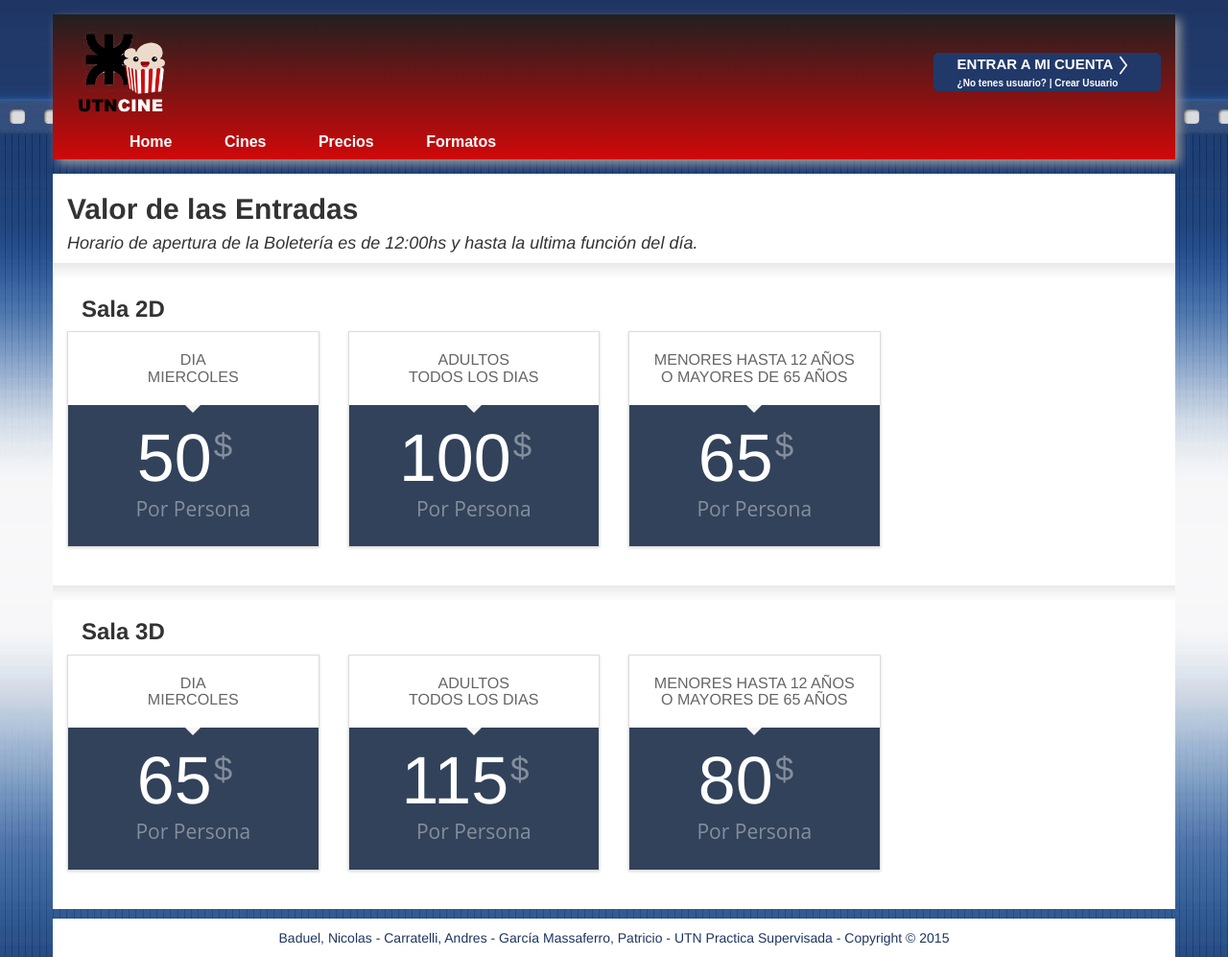
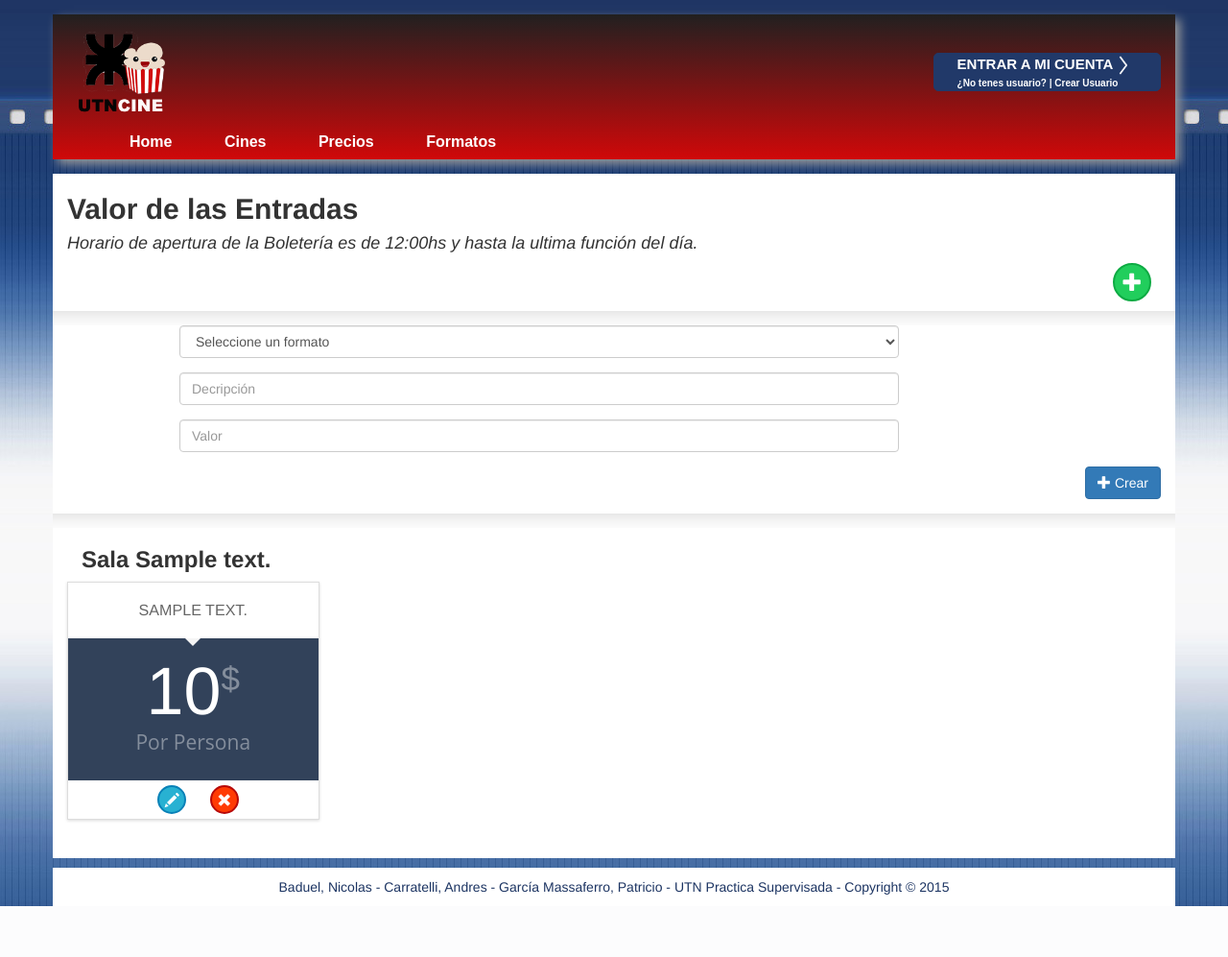
Before and after one commit to cineutn/cineUTN, a PHP site: page /precios.php in a window 1280 px wide. Shown: the whole page at 96% size. After the commit the page ends 944 px from the top, so only its background shows below. Run offline with PHP 8.4, Linux system fonts and the light colour scheme; tables that the repository leaves empty or names only in its code hold one stand-in row (values such as "Sample post").

Commit message:
ABM Precios
subo el abm de precios que hice hoy

```diff
--- /dev/null
+++ b/actions/actionPrecios.php
@@ -0,0 +1,129 @@
+<?php
+
+require("../utils/request.php");
+
+function redirect($url){
+   header('Location: ' . $url, true, 303);
+   die();
+}
+
+function sendResponse($response){
+    echo json_encode($response);
+}
+
+function nuevoPrecio($request){
+    require("../models/precios.php");
+    $c = new Precios();
+    $precio = array();
+    $precio["idPrecio"] = $request->idPrecio;
+    $precio["idFormato"] = $request->idFormato;
+    $precio["descripcionPrecio"] = $request->descripcionPrecio;
+    $precio["valorPrecio"] = $request->valorPrecio;
+    if($nuevo = $c->createPrecio($precio)){
+        sendResponse(array(
+            "error" => false,
+            "mensaje" => "Precio creado con exito. ",
+            "data" => $nuevo
+        ));
+    }else{
+        sendResponse(array(
+            "error" => true,
+            "mensaje" => "Error al crear el Precio"
+        ));
+    }
+}
+
+function modificarPrecio($request){
+    require("../models/precios.php");
+    $c = new Precios();
+    $precio = array();
+    $precio["idPrecio"] = $request->idPrecio;
+    $precio["idFormato"] = $request->idFormato;
+    $precio["descripcionPrecio"] = $request->descripcionPrecio;
+    $precio["valorPrecio"] = $request->valorPrecio;
+    if($c->updatePrecio($precio)){
+        sendResponse(array(
+            "error" => false,
+            "mensaje" => "precio actualizado con exito. "
+        ));
+    }else{
+        sendResponse(array(
+            "error" => true,
+            "mensaje" => "Error ..."
+        ));
+    }
+}
+
+function eliminarPrecio($request){
+    require("../models/precios.php");
+    $c = new Precios();
+    $precioId = $request->id;
+    if($c->removePrecio($precioId)){
+        sendResponse(array(
+            "error" => false,
+            "mensaje" => "precio eliminado"
+        ));
+    }else{
+        sendResponse(array(
+            "error" => true,
+            "mensaje" => "Error ..."
+        ));
+    }
+}
+
+function obtenerPrecios($request){
+    require("../models/precios.php");
+    $c = new Precios();
+    if($precios = $c->getPrecios()){
+        sendResponse(array(
+            "error" => false,
+            "mensaje" => "",
+            "data" => $precios
+        ));
+    }else{
+        sendResponse(array(
+            "error" => true,
+            "mensaje" => "Error al obtener precios. "
+        ));
+    }
+}
+
+function obtenerFormatos($request){
+    require("../models/precios.php");
+    $c = new Precios();
+    if($formatos = $c->getFormatos()){
+        sendResponse(array(
+            "error" => false,
+            "mensaje" => "",
+            "data" => $formatos
+        ));
+    }else{
+        sendResponse(array(
+            "error" => true,
+            "mensaje" => "Error al obtener precios. "
+        ));
+    }
+}
+
+$request = new Request();
+$action = $request->action;
+switch($action){
+    case "nuevo":
+        nuevoPrecio($request);
+        break;
+    case "modificar":
+        modificarPrecio($request);
+        break;
+    case "eliminar":
+        eliminarPrecio($request);
+        break;
+    case "obtener":
+        obtenerPrecios($request);
+        break;
+    case "obtenerFormatos":
+        obtenerFormatos($request);
+        break;
+    default:
+        obtenerPrecios($request);
+        break;
+}
--- a/assets/css/precios.css
+++ b/assets/css/precios.css
@@ -85,7 +85,7 @@
     position: relative;
     line-height: 1em;
     opacity: .4;
-    left: -0.5em;
+    /*left: -0.5em;*/
 }
 
 .detalle-texto{
@@ -102,3 +102,70 @@
 	background: url(../img/billboard-shadow.png) repeat-x left top;
     padding-top: 15px;
 }
+
+.addPrecio{
+    margin-right: 25px;
+    margin-bottom: 10px;
+    background-color: #21CE5C;
+    color: white;
+    width: 40px;
+    height: 40px;
+    text-align: center;
+    border-radius: 20px;
+    border: #0DAB43 2px solid;
+    cursor: pointer;
+}
+
+.addPrecio span{
+    margin-top: 6px;
+    margin-left: 1px;
+    font-size: 20px;
+}
+
+.updatePrecio{
+    margin-left: 10px;
+    margin-top: 5px;
+    margin-bottom: 5px;
+    background-color: #28B1D2;
+    border: #0981B7 2px solid;
+    color: white;
+    width: 30px;
+    height: 30px;
+    text-align: center;
+    border-radius: 20px;
+    cursor: pointer;
+    display: inline-block;
+}
+
+.updatePrecio span{
+    margin-top: 6px;
+    margin-left: 1px;
+    font-size: 15px;
+}
+
+.removePrecio{
+    margin-left: 25px;
+    margin-top: 5px;
+    margin-bottom: 5px;
+    background-color: #FF3B04;
+    border: #B70909 2px solid;
+    color: white;
+    width: 30px;
+    height: 30px;
+    text-align: center;
+    border-radius: 20px;
+    cursor: pointer;
+    display: inline-block;
+}
+
+.removePrecio span{
+    margin-top: 6px;
+    font-size: 15px;
+}
+.hide{
+    display: none;
+}
+
+.controles{
+    margin-left: 10%;
+}
--- /dev/null
+++ b/assets/js/precios.js
@@ -0,0 +1,175 @@
+(function($){
+
+    var URI = {
+        GET : 'actions/actionPrecios.php?action=obtener',
+        GETFORMATOS : 'actions/actionPrecios.php?action=obtenerFormatos',
+        UPDATE : 'actions/actionPrecios.php?action=modificar',
+        ADD : 'actions/actionPrecios.php?action=nuevo',
+        REMOVE : 'actions/actionPrecios.php?action=eliminar',
+    };
+
+    $contenedorPrecios = $("#contenedorPrecios");
+    $botonAddPrecio = $("#btnAdd");
+    $form =  $('#formPrecio');
+    $cmbFormatos =  $('#comboFormato');
+    $btnText = $('#btnText')
+    $iconButton = $('#iconButton')
+
+    $idPrecio =  $('#idPrecio');
+    $descripcionPrecio =  $('#descripcionPrecio');
+    $valorPrecio =  $('#valorPrecio');
+
+    $( document ).ready(function(){
+        obtenerFormatos();
+        obtenerPrecios();
+    });
+
+    function obtenerFormatos()
+    {
+       var obtener = $.ajax({
+            url : URI.GETFORMATOS,
+            method : "GET",
+            dataType : 'json',
+        });
+
+        obtener.done(function(res){
+            if(!res.error){
+                $formatos = '<option value="0">Seleccione un formato</option>';
+                //Borro el listado actual
+                $cmbFormatos.html("");
+                //Itero sobre la lista
+                res.data.forEach(function(item){
+                    $formatos = $formatos + '<option value="'+item.idFormato+'">'+item.descripcion+'</option>';
+                });
+                //lo agrego al listado
+                $cmbFormatos.append($formatos);
+            }else{
+                event.preventDefault();
+                alert(res.mensaje);
+            }
+        });
+
+        obtener.fail(function(res){
+            alert(res.responseText)
+        });
+
+    };
+
+     function obtenerPrecios()
+    {
+       var obtener = $.ajax({
+            url : URI.GET,
+            method : "GET",
+            dataType : 'json',
+        });
+
+        obtener.done(function(res){
+            if(!res.error){
+                $formato = '';
+                $precios= '';
+                //Borro el listado actual
+                $contenedorPrecios.html("");
+                //Itero sobre la lista
+                res.data.forEach(function(item){
+
+                    if ($formato != item.Formato){
+
+                        if ($formato != '')
+                         {
+                            $precios = $precios + '</div>';
+                         }
+
+                        $formato = item.Formato;
+
+                        $precios = $precios +
+                        '<div class="Formato">'+
+                        '<div class=" col-md-12 sombra"></div>'+
+                        '<h3 class="precios-Titulo col-md-12">Sala '+  $formato +'</h3>';
+
+                    }
+
+                    $precios = $precios +
+                        '<div class="col-md-3 objeto-precio">'+
+                            '<input id="idPrecio" name="idPrecio" type="hidden" class="hide" value="'+item.idPrecio+'">'+
+                            '<ul class="columna-Precio">'+
+                                '<li class="columna-Titulo">'+
+                                    '<h3 id="precio-descripcion">'+item.descripcion+'</h3>'+
+                                '</li>'+
+                                '<li class="columna-Detalle">'+
+                                    '<span id="valor-precio">'+item.valor+'</span>'+
+                                    '<span class="simbolo">$</span>'+
+                                    '<span class="detalle-texto">Por Persona</span>'+
+                                '</li>'+
+                                '<li class="columna-footer">'+
+                                    '<div id="btnUpdate" class="updatePrecio">'+
+                                        '<span class="glyphicon glyphicon-pencil lapiz"></span>'+
+                                    '</div>'+
+                                    '<div id="btnRemove" class="removePrecio">'+
+                                        '<span class="glyphicon glyphicon-remove cruz"></span>'+
+                                    '</div>'+
+                                '</li>'+
+                            '</ul>'+
+                        '</div>';
+
+                });
+                //lo agrego al listado
+                $contenedorPrecios.append($precios);
+            }else{
+                event.preventDefault();
+                alert(res.mensaje);
+            }
+        });
+
+        obtener.fail(function(res){
+            alert(res.responseText)
+        });
+
+    };
+
+    $botonAddPrecio.on("click",function(){
+        $form.removeClass("hide");
+        $idPrecio.val("0");
+        $descripcionPrecio.val("");
+        $valorPrecio.val("");
+        $cmbFormatos.val("0");
+
+        $btnText.text("Crear");
+        $iconButton.removeClass('glyphicon glyphicon-pencil');
+        $iconButton.addClass('glyphicon glyphicon-plus');
+    });
+
+    $contenedorPrecios.on("click",".lapiz",function(event){
+        event.preventDefault();
+
+        $form.removeClass("hide");
+
+        $divPadre = $(this).closest('.objeto-precio');
+        $precioID =  $divPadre.children('#idPrecio').val();
+        $precioDescripcion =  $divPadre.children('.columna-Precio').children('.columna-Titulo').children('#precio-descripcion').text();
+        $precioValor =  $divPadre.children('.columna-Precio').children('.columna-Detalle').children('#valor-precio').text();
+        $precioFormato = $(this).closest('.Formato').children('.precios-Titulo').text();
+
+        $idPrecio.val($precioID);
+        $descripcionPrecio.val($precioDescripcion);
+        $valorPrecio.val($precioValor);
+
+        $formato = $precioFormato.substring(5,$precioFormato.length);
+
+        /*$cmbFormatos.filter(function() {
+            //may want to use $.trim in here
+            return $(this).text() == $formato;
+        }).attr('selected', true);*/
+
+        $cmbFormatos.filter(function() {
+            if ( $(this).val() == $formato ) {
+                return true;
+            }
+        }).prop('selected', true);
+
+        $btnText.text("Modificar");
+        $iconButton.removeClass('glyphicon glyphicon-plus');
+        $iconButton.addClass('glyphicon glyphicon-pencil');
+    });
+
+
+})(jQuery)
--- /dev/null
+++ b/models/precios.php
@@ -0,0 +1,89 @@
+<?php
+require("connection.php");
+
+class Precios
+{
+    private $connection;
+
+    public function __construct(){
+        $this->connection = ConnectionCine::getInstance();
+    }
+
+    public function getPrecios(){
+        $query = "SELECT
+                    F.descripcion AS Formato,
+                    P.idPrecio,
+                    P.descripcion,
+                    P.valor
+                    FROM precios P
+                    INNER JOIN formato F ON P.idFormato = F.idFormato
+                    ORDER BY Formato ";
+
+        $precios = array();
+        if( $result = $this->connection->query($query) ){
+            while($fila = $result->fetch_assoc()){
+                $precios[] = $fila;
+            }
+            $result->free();
+        }
+        return $precios;
+    }
+
+    public function getFormatos(){
+        $query = "SELECT DISTINCT descripcion, idFormato FROM formato";
+
+        $formatos = array();
+        if( $result = $this->connection->query($query) ){
+            while($fila = $result->fetch_assoc()){
+                $formatos[] = $fila;
+            }
+            $result->free();
+        }
+        return $formatos;
+    }
+
+    public function createPrecio($precio){
+        $id = $this->connection->real_escape_string($precio['idPrecio']);
+        $idFormato = $this->connection->real_escape_string($precio['idFormato']);
+        $descripcion = $this->connection->real_escape_string($precio['descripcionPrecio']);
+        $valor = $this->connection->real_escape_string($precio['valorPrecio']);
+        $query = "INSERT INTO precios VALUES (
+                    DEFAULT,
+                    '$idFormato',
+                    '$descripcion',
+                    '$valor')";
+
+        if($this->connection->query($query)){
+            $precio['idPrecio'] = $this->connection->insert_id;
+            return $precio;
+        }else{
+            return false;
+        }
+    }
+
+    public function updatePrecio($precio){
+        $id = $this->connection->real_escape_string($precio['idPrecio']);
+        $idFormato = $this->connection->real_escape_string($precio['idFormato']);
+        $descripcion = $this->connection->real_escape_string($precio['descripcionPrecio']);
+        $valor = $this->connection->real_escape_string($precio['valorPrecio']);
+
+        $query = "UPDATE precios SET
+                    idFormato = '$idFormato',
+                    descripcion = '$descripcion',
+                    valor = '$valor'
+                    WHERE idPrecio = '$id'";
+
+        if($this->connection->query($query)){
+            return true;
+        }else{
+            return false;
+        }
+    }
+
+    public function removePrecio($precioId){
+        $id = (int) $this->connection->real_escape_string($precioId);
+        $query = "DELETE FROM precios
+                  WHERE idPrecio = $id";
+        return $this->connection->query($query);
+    }
+}
--- a/precios.php
+++ b/precios.php
@@ -3,10 +3,33 @@
         <div class="row precios">
             <h2 class="precios-Titulo">Valor de las Entradas</h2>
             <h4 class="precios-Descripcion">Horario de apertura de la Boletería es de 12:00hs y hasta la ultima función del día.</h4>
-            <div class="precio">
+            <div id="btnAdd" class="pull-right addPrecio">
+                <span class="glyphicon glyphicon-plus"></span>
+            </div>
+            <form method="post" id="formPrecio">
+                <div class=" col-md-12 sombra"></div>
+                <input id="idPrecio" name="idPrecio" type="hidden" class="hide" value="">
+                <div class="col-md-8 form-group controles">
+                    <select name="idFormato" id="comboFormato" class="form-control"></select>
+                </div>
+                <div class="col-md-8 form-group controles">
+                    <input  name="descripcionPrecio" id="descripcionPrecio" type="text" placeholder="Decripción" class="form-control">
+                </div>
+                <div class="col-md-8 form-group controles">
+                    <input  name="valorPrecio" id="valorPrecio" type="number" placeholder="Valor" class="form-control">
+                </div>
+                <div class="col-xs-12 col-sm-12 col-md-12 col-lg-12 form-group">
+                        <button id="btnAltaModificacion" class="btn btn-primary btn-AltaModificacion pull-right" type="button">
+                            <span id="iconButton" class="glyphicon glyphicon-plus"></span>
+                            <span id="btnText" class="">Crear</span>
+                        </button>
+                </div>
+            </form>
+            <div id="contenedorPrecios" class="precio">
                 <div class=" col-md-12 sombra"></div>
                 <h3 class="precios-Titulo col-md-12">Sala 2D</h3>
-                 <div class="col-md-3">
+                <div class="col-md-3 ">
+                    <input id="idPrecio" name="idPrecio" type="hidden" class="hide" value="">
                     <ul class="columna-Precio">
                         <li class="columna-Titulo">
                             <h3>DIA <br> MIERCOLES</h3>
@@ -15,6 +38,14 @@
                             50
                             <span class="simbolo">$</span>
                             <span class="detalle-texto">Por Persona</span>
+                        </li>
+                        <li class="columna-footer">
+                            <div id="btnUpdate" class="updatePrecio">
+                                <span class="glyphicon glyphicon-pencil"></span>
+                            </div>
+                            <div id="btnRemove" class="removePrecio">
+                                <span class="glyphicon glyphicon-remove"></span>
+                            </div>
                         </li>
                     </ul>
                 </div>
@@ -28,6 +59,14 @@
                             <span class="simbolo">$</span>
                             <span class="detalle-texto">Por Persona</span>
                         </li>
+                        <li class="columna-footer">
+                            <div id="btnUpdate" class="updatePrecio">
+                                <span class="glyphicon glyphicon-pencil"></span>
+                            </div>
+                            <div id="btnRemove" class="removePrecio">
+                                <span class="glyphicon glyphicon-remove"></span>
+                            </div>
+                        </li>
                     </ul>
                 </div>
                 <div class="col-md-3">
@@ -40,53 +79,23 @@
                             <span class="simbolo">$</span>
                             <span class="detalle-texto">Por Persona</span>
                         </li>
-                    </ul>
-                </div>
-            </div>
-            <div class="precio">
-                <div class="col-md-12 sombra"></div>
-                <h3 class="precios-Titulo col-md-12">Sala 3D</h3>
-                 <div class="col-md-3">
-                    <ul class="columna-Precio">
-                        <li class="columna-Titulo">
-                            <h3>DIA <br> MIERCOLES</h3>
-                        </li>
-                        <li class="columna-Detalle">
-                            65
-                            <span class="simbolo">$</span>
-                            <span class="detalle-texto">Por Persona</span>
-                        </li>
-                    </ul>
-                </div>
-                <div class="col-md-3">
-                    <ul class="columna-Precio">
-                        <li class="columna-Titulo">
-                            <h3>ADULTOS <br> TODOS LOS DIAS</h3>
-                        </li>
-                        <li class="columna-Detalle">
-                            115
-                            <span class="simbolo">$</span>
-                            <span class="detalle-texto">Por Persona</span>
-                        </li>
-                    </ul>
-                </div>
-                <div class="col-md-3">
-                    <ul class="columna-Precio">
-                        <li class="columna-Titulo">
-                            <h3>MENORES HASTA 12 AÑOS O MAYORES DE 65 AÑOS</h3>
-                        </li>
-                        <li class="columna-Detalle">
-                            80
-                            <span class="simbolo">$</span>
-                            <span class="detalle-texto">Por Persona</span>
+                        <li class="columna-footer">
+                            <div id="btnUpdate" class="updatePrecio">
+                                <span class="glyphicon glyphicon-pencil"></span>
+                            </div>
+                            <div id="btnRemove" class="removePrecio">
+                                <span class="glyphicon glyphicon-remove"></span>
+                            </div>
                         </li>
                     </ul>
                 </div>
             </div>
+
         </div>
 
 <?php require("partials/footer.php"); ?>
 
 <link rel="stylesheet" href="assets/css/precios.css">
+<script src="assets/js/precios.js"></script>
 <script src="assets/js/vendor/jquery-1.11.3.min.js"></script>
 <script src="assets/js/vendor/bootstrap.min.js"></script>
```
